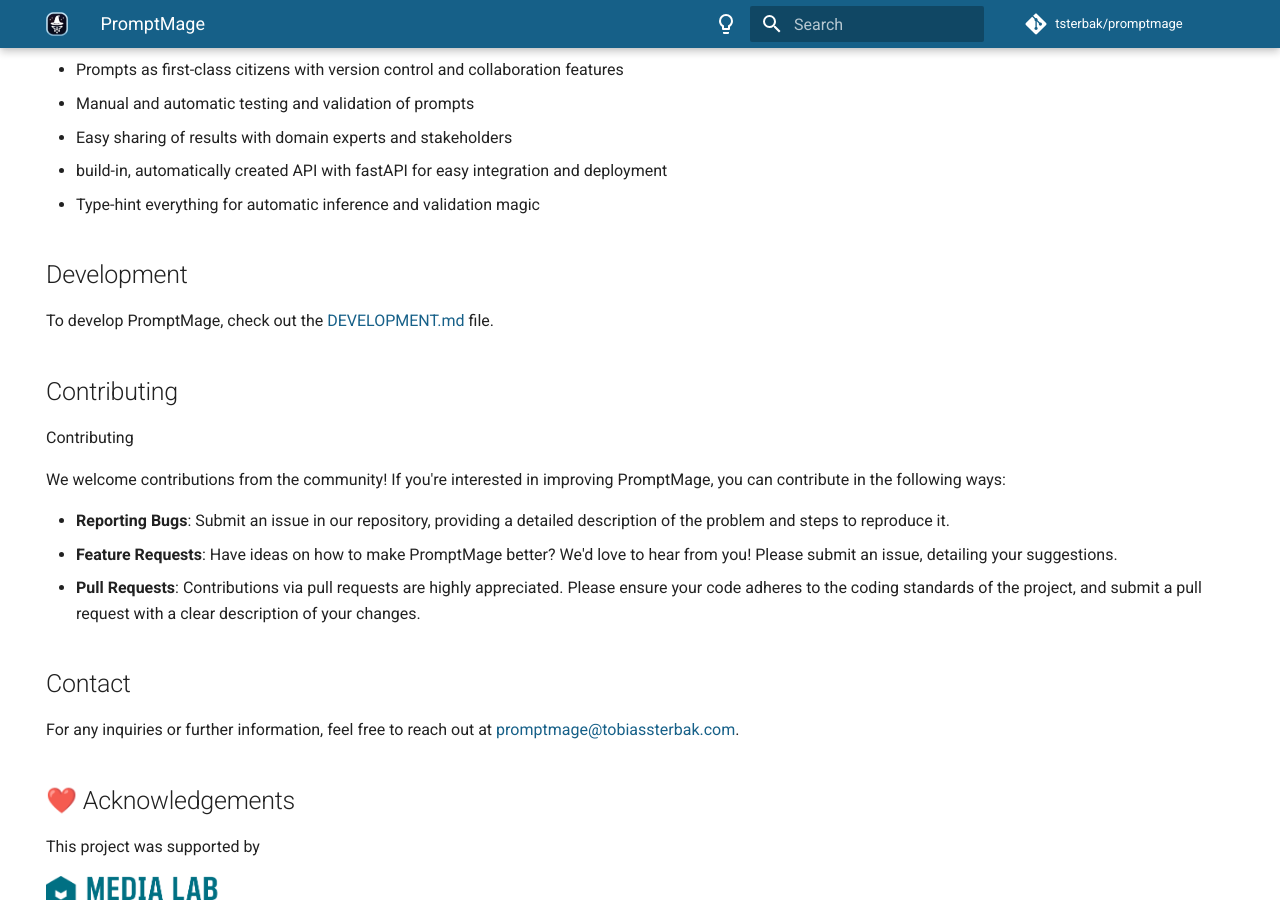
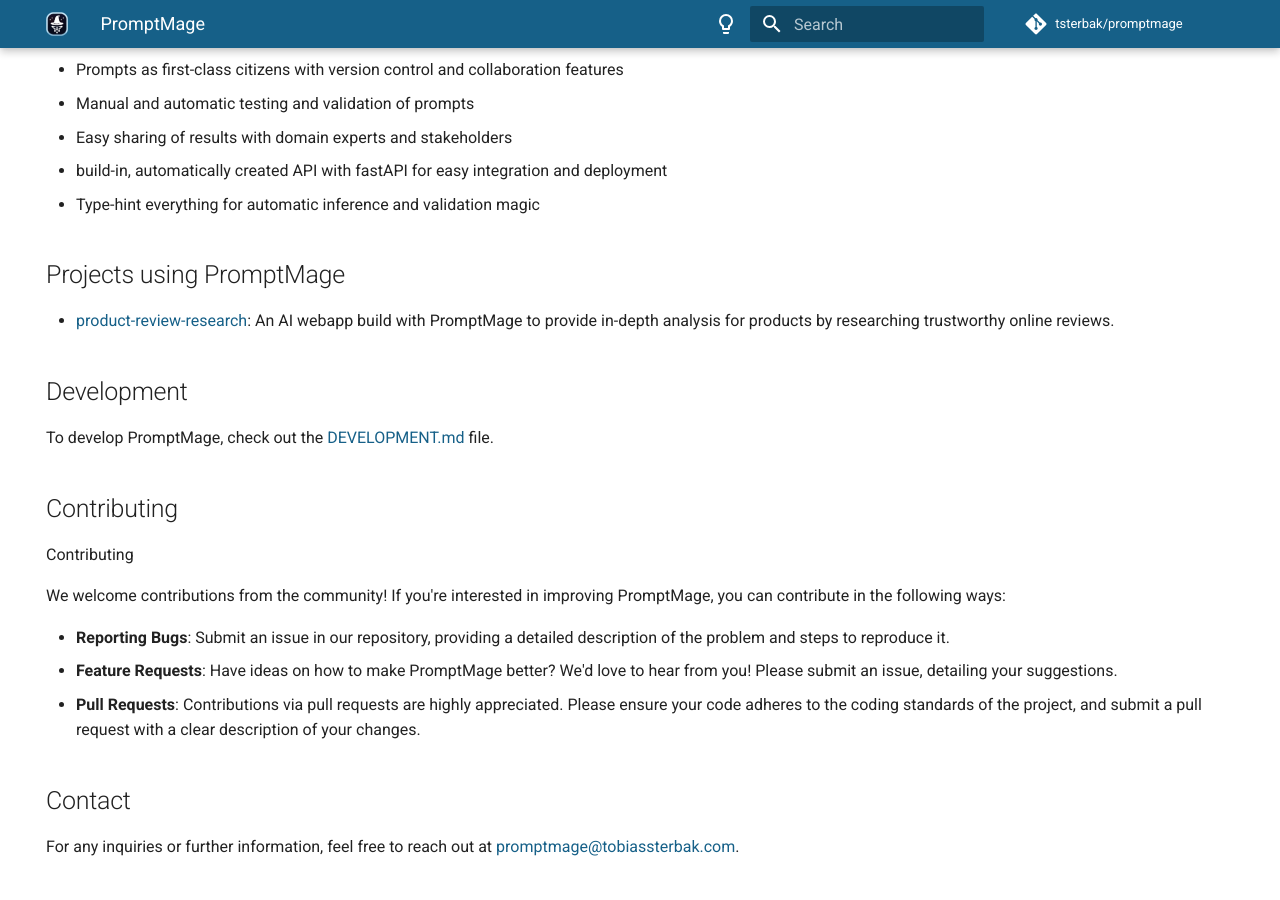
Before and after one commit to tsterbak/promptmage, an MkDocs documentation site: the page built from docs/index.md, in a window 1280 px wide and 900 px high, scrolled down 1294 px. Built offline with MkDocs 1.6.1 and Material for MkDocs 9.7.7, drawn with Linux system fonts in a browser that asks for light colours; comment, search, counter and statistics services are not loaded.

```diff
--- a/docs/index.md
+++ b/docs/index.md
@@ -99,6 +99,10 @@ Take the [walkthrough](walkthrough.md) to see what you can do with PromptMage.
 - build-in, automatically created API with fastAPI for easy integration and deployment
 - Type-hint everything for automatic inference and validation magic
 
+## Projects using PromptMage
+
+- [product-review-research](https://github.com/tsterbak/product-review-research): An AI webapp build with PromptMage to provide in-depth analysis for products by researching trustworthy online reviews.
+
 ## Development
 
 To develop PromptMage, check out the [DEVELOPMENT.md](https://github.com/tsterbak/promptmage/blob/main/DEVELOPMENT.md) file.
```
Also changed, not shown: README.md (+1 -1 lines).
